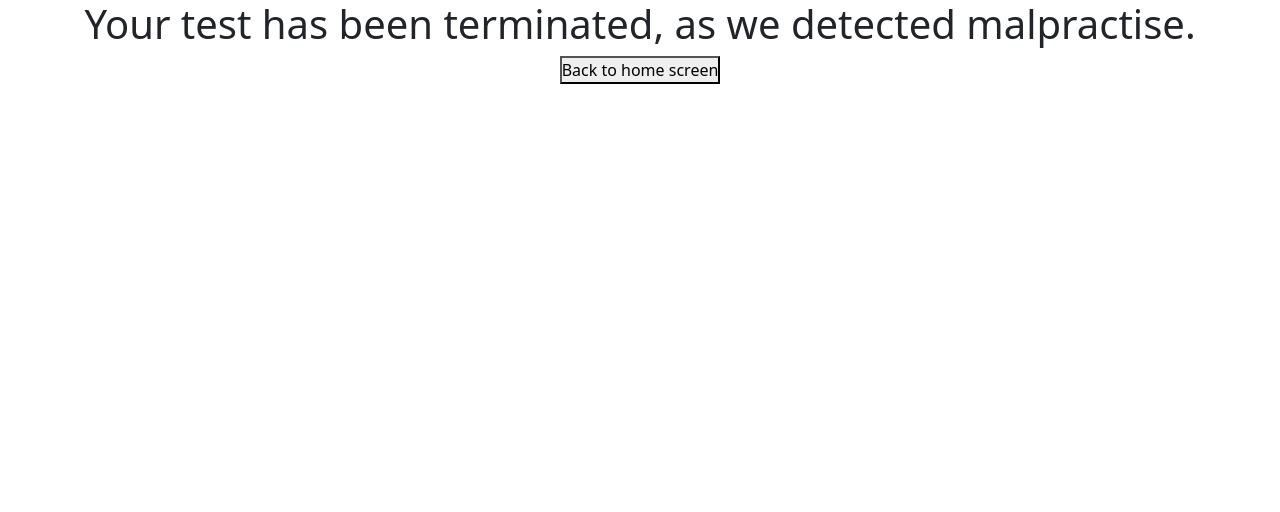
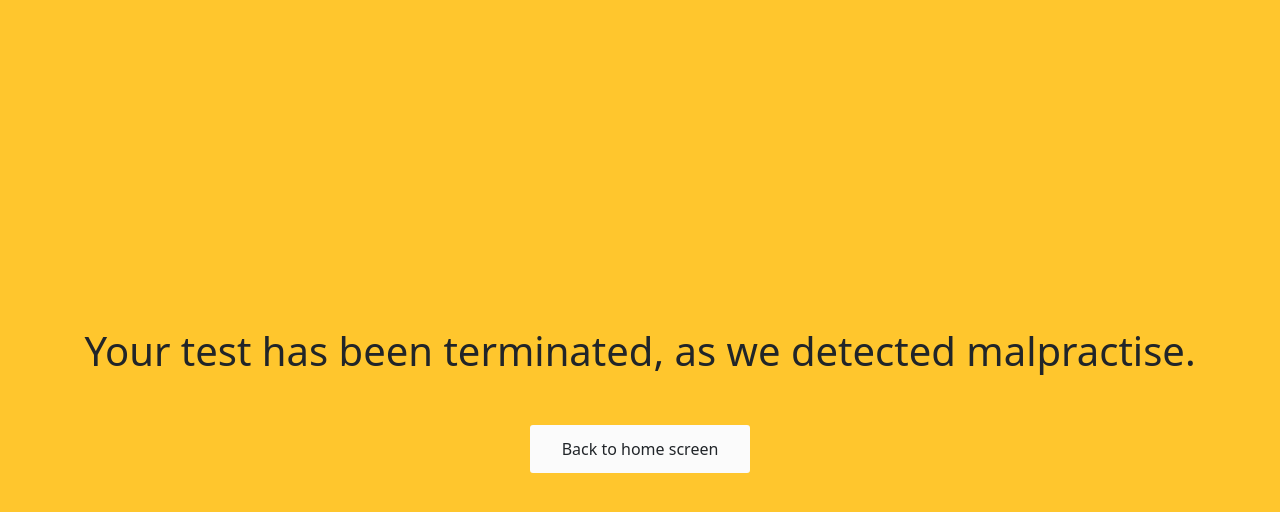
Before and after one commit to JP109/AutoProctor, a React (Create React App) app: page /terminated in a window 1280 px wide. Shown: the top 512 px of the page. Built offline with nearby package versions, Linux system fonts and the light colour scheme.

Commit message:
Implemented fullscreen on test component, styled terminated component

```diff
--- a/src/screens/terminated/Terminated.js
+++ b/src/screens/terminated/Terminated.js
@@ -1,10 +1,20 @@
 import React from 'react'
+import './terminated.css'
+import Button from '../../Components/Button/Button'
 
 const Terminated = (props) => {
     return (
-        <div className='container-fluid m-auto p-auto'>
+        <div className='container-fluid m-auto p-auto terminated_container d-flex justify-content-center align-items-center'>
             <h1>Your test has been terminated, as we detected malpractise.</h1>
-            <button onClick={()=>props.history.push('/')}>Back to home screen</button>
+            <Button
+                buttonType='sec-btn'
+                handleClick={() => {
+                    // props.history.push('/signup');
+                    props.history.push('/');
+                }}
+                >
+                Back to home screen
+            </Button>
         </div>
     )
 }
--- a/src/screens/terminated/terminated.css
+++ b/src/screens/terminated/terminated.css
@@ -0,0 +1,10 @@
+.terminated_container {
+  height: 100vh;
+  background-color: #ffc62d;
+  flex-direction: column;
+  /* display: flex; */
+}
+
+.terminated_container > h1 {
+  margin-bottom: 50px;
+}
--- a/src/screens/test/Test.js
+++ b/src/screens/test/Test.js
@@ -1,12 +1,53 @@
-import React from 'react'
+import React, { useRef, useEffect } from 'react'
 import Detector from '../../Components/ObjectDetector/Detector'
+import './test.css'
 
 const Test = (props) => {
+
+    const fullscreenRef = useRef(null);
+    // var element = document.getElementById("#container");
+
+    function openFullscreen() {
+        if (fullscreenRef.current.requestFullscreen) {
+            fullscreenRef.current.webkitRequestFullscreen();
+        } else if (fullscreenRef.current.webkitRequestFullscreen) { /* Safari */
+            fullscreenRef.current.webkitRequestFullscreen();
+        } else if (fullscreenRef.current.msRequestFullscreen) { /* IE11 */
+            fullscreenRef.current.msRequestFullscreen();
+        }
+    }
+
+    useEffect(() => {
+        openFullscreen();
+    }, [fullscreenRef.current])
+
+    // useEffect(() => {
+    //     // openFullscreen();
+    //     console.log(fullscreenRef.current.fullscreenElement)
+    //     // if(fullscreenRef.current.fullscreenElement===null){
+    //     //     props.history.push('/terminated');
+    //     // }
+    // }, [fullscreenRef.current])
+
+    document.addEventListener("fullscreenchange", onFullScreenChange, false);
+    document.addEventListener("webkitfullscreenchange", onFullScreenChange, false);
+    document.addEventListener("mozfullscreenchange", onFullScreenChange, false);
+
+    function onFullScreenChange() {
+    var fullscreenElement = document.fullscreenElement || document.mozFullScreenElement || document.webkitFullscreenElement;
+
+    if (fullscreenElement ===null){
+        console.log("Exiting fullscreen", fullscreenElement);
+        props.history.push('/terminated');
+    }
+    }
+
     return (
         <>
-            <div className='container-fluid m-0 p-0'>
+            <div ref={fullscreenRef} className='container-fluid m-0 p-0 test_container'>
                 <div className='row m-0 p-0'>
                     <div className='col-12 m-0 p-0'>
+                        {/* <button onClick={()=>{openFullscreen()}}>Test button for fullscreen</button> */}
                         <Detector propsData={props.history}/>
                         <div className='d-flex justify-content-center align-items-center'>
                             <iframe style={{zIndex:14}} src="https://docs.google.com/forms/d/e/1FAIpQLSfStnzmAl7QIEKzsk0WM0dnud0wzALMdeh1bLbd--8JLvAc5A/viewform?embedded=true" width="640" height="1325" frameborder="0" marginheight="0" marginwidth="0">Loading…</iframe>
--- a/src/screens/test/test.css
+++ b/src/screens/test/test.css
@@ -0,0 +1,3 @@
+.test_container:fullscreen {
+  background-color: #ffc62d;
+}
```
